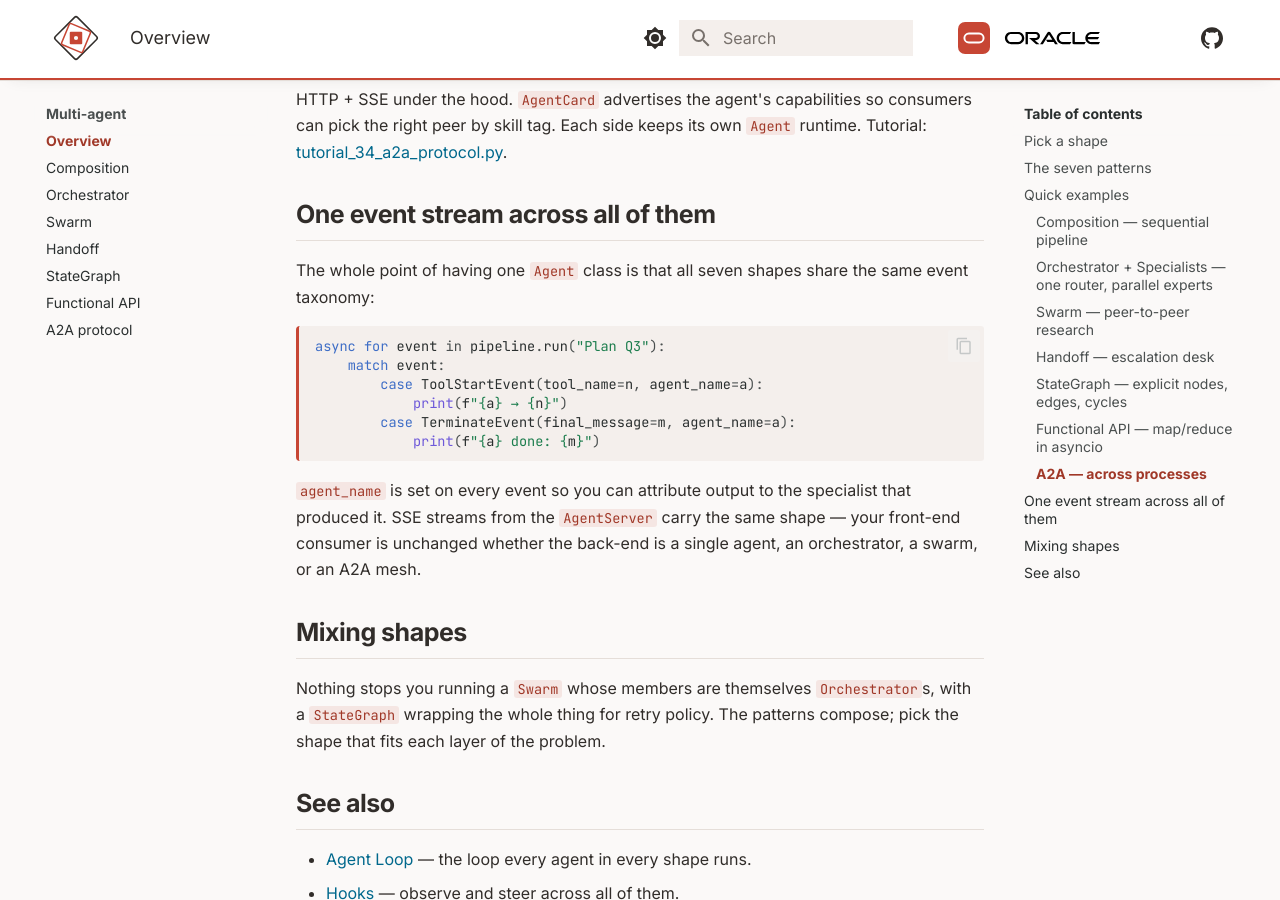
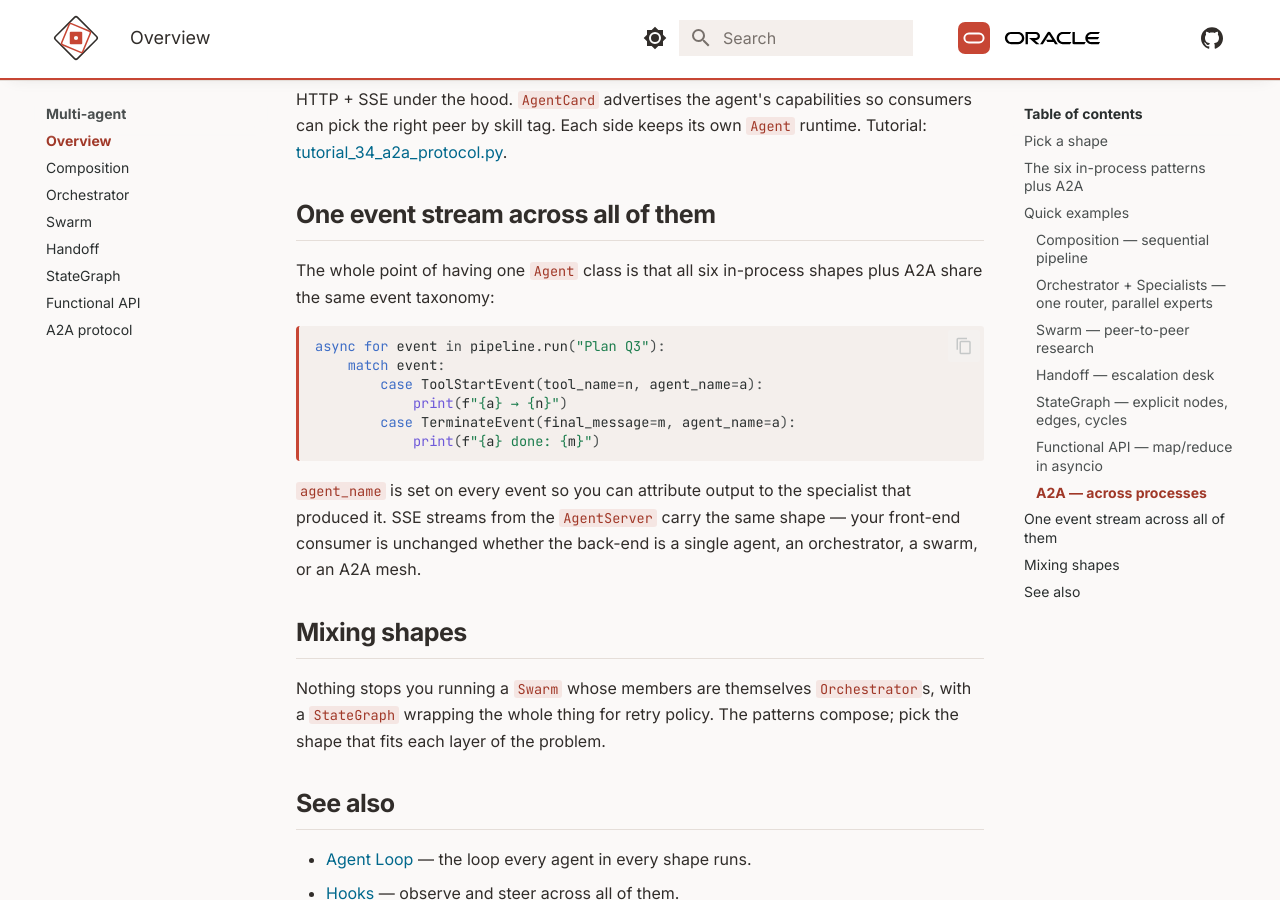
Before and after one commit to oracle-samples/locus, an MkDocs documentation site: the page built from docs/concepts/multi-agent.md, in a window 1280 px wide and 900 px high, scrolled down 5322 px. Built offline with MkDocs 1.6.1 and Material for MkDocs 9.7.7, drawn with Linux system fonts in a browser that asks for light colours; some of the changed text lies outside the part shown.

Commit message:
docs: align multi-agent count — six in-process patterns plus A2A
The homepage was already framed as "six in-process patterns plus A2A"
but README.md, docs/concepts/multi-agent.md, agent-loop.md, the
composition concept page, and the patterns image README still said
"seven coordination patterns / seven shapes". Source has six in-process
shapes under src/locus/multiagent/ (composition, orchestrator+specialist,
swarm, handoff, graph, functional) plus A2A as a separate cross-process
protocol under src/locus/a2a/.

Aligned every surface to "six in-process plus A2A" so the docs read
consistently.

No code changes.

````diff
--- a/docs/concepts/multi-agent.md
+++ b/docs/concepts/multi-agent.md
@@ -38,7 +38,7 @@ schedulers): use the **Functional API** (`@task`, `@entrypoint`).
 That's just a thinner wrapper that brings agent runs into the
 ordinary asyncio universe.
 
-## The seven patterns
+## The six in-process patterns plus A2A
 
 | Pattern | Best for | Key class | Source |
 |---|---|---|---|
@@ -206,8 +206,8 @@ side keeps its own `Agent` runtime. Tutorial:
 
 ## One event stream across all of them
 
-The whole point of having one `Agent` class is that all seven shapes
-share the same event taxonomy:
+The whole point of having one `Agent` class is that all six in-process
+shapes plus A2A share the same event taxonomy:
 
 ```python
 async for event in pipeline.run("Plan Q3"):
````
Also changed, not shown: README.md (+4 -3 lines), docs/concepts/agent-loop.md (+1 -1 lines), docs/concepts/multi-agent/composition.md (+1 -1 lines), docs/img/patterns/README.md (+1 -1 lines).
